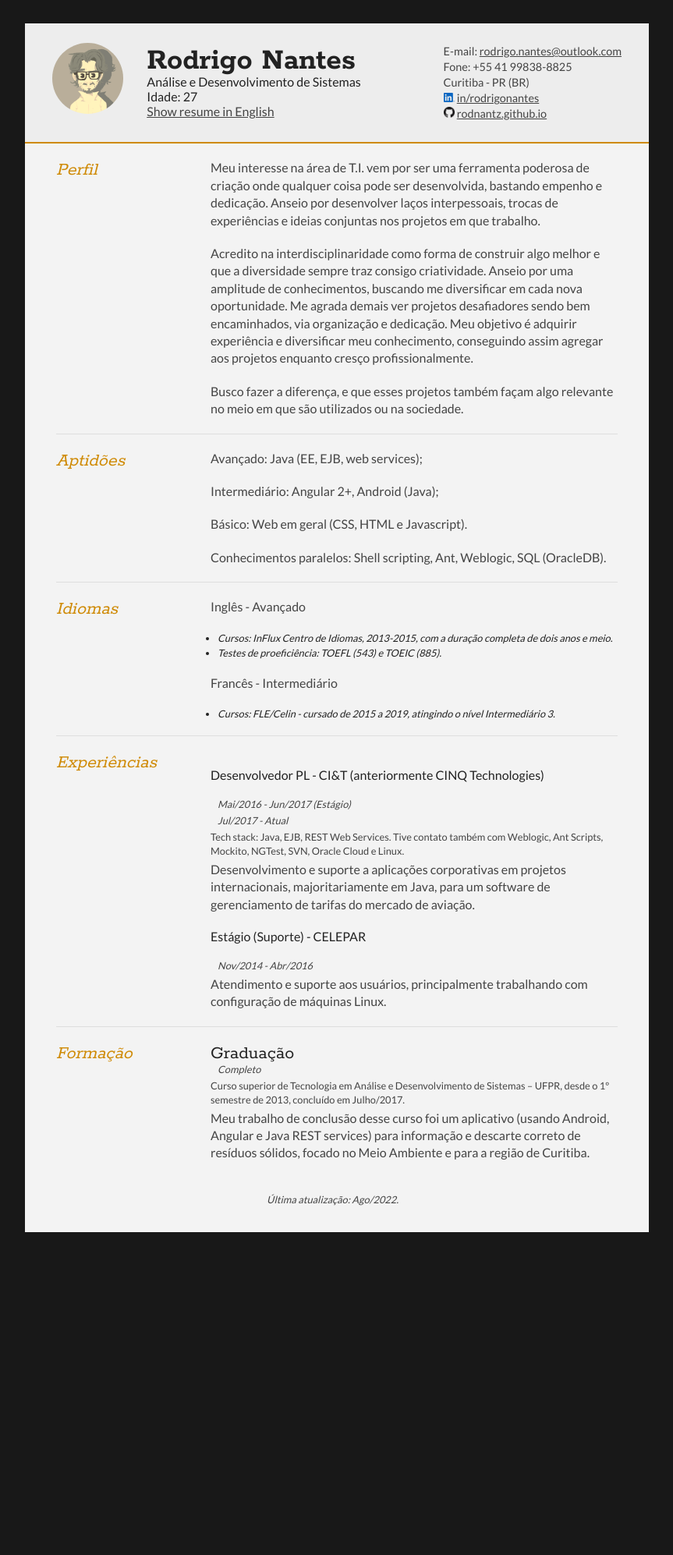
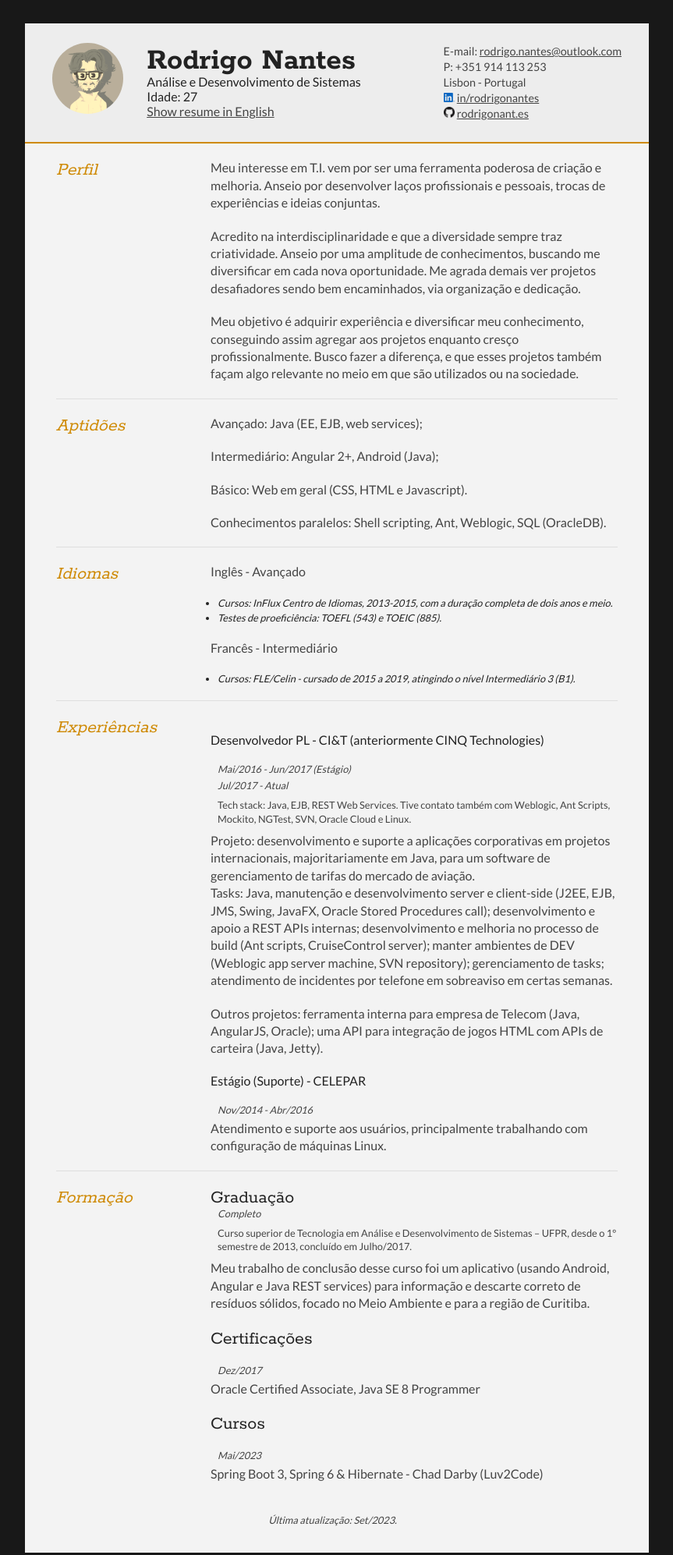
Before and after one commit to rodNantz/CV-Rods, a plain HTML site: page index.html in a window 1280 px wide. Shown: the whole page at 78% size, without its empty margins (208-1071 px from the left). Before the commit the page ends 1610 px from the top, so only its background shows below. Drawn offline with Linux system fonts and the light colour scheme.

Commit message:
CV updates

```diff
--- a/index.html
+++ b/index.html
@@ -38,15 +38,17 @@
 				<ul>
 					<li>E-mail: <a href="mailto:rodrigo.nantes@outlook.com" target="_blank">rodrigo.nantes@outlook.com</a></li>
 					<!-- <li>w: <a href="http://www.bloggs.com">www.bloggs.com</a></li> -->
-					<li>Fone: +55 41 99838-8825</li>
-					<li>Curitiba - PR (BR)</li>
+					<!-- li>P: +55 41 99838-8825</li -->
+					<li>P: +351 914 113 253</li>
+					<!-- li>Curitiba (PR) - Brazil</li -->
+					<li>Lisbon - Portugal</li>
 					<li>
 						<img class="icon" src='img/LI-Bug.svg.original.svg'> </img>
-						<a href="https://www.linkedin.com/in/rodrigonantes/?locale=en_US">in/rodrigonantes</a>
+						<a href="https://www.linkedin.com/in/rodrigonantes">in/rodrigonantes</a>
 					</li>
 					<li>
 						<img class="icon" src='img/GitHub-Mark-32px.png'> </img>
-						<a href="https://rodnantz.github.io/">rodnantz.github.io</a>
+						<a href="https://rodrigonant.es">rodrigonant.es</a>
 					</li>
 				</ul>
 			</div>
@@ -62,11 +64,11 @@
 					</div>
 
 					<div class="sectionContent">
-						<p>Meu interesse na área de T.I. vem por ser uma ferramenta poderosa de criação onde qualquer coisa pode ser desenvolvida, bastando empenho e dedicação. Anseio por desenvolver laços interpessoais, trocas de experiências e ideias conjuntas nos projetos em que trabalho.</p>
+						<p>Meu interesse em T.I. vem por ser uma ferramenta poderosa de criação e melhoria. Anseio por desenvolver laços profissionais e pessoais, trocas de experiências e ideias conjuntas.</p>
 
-						<p>Acredito na interdisciplinaridade como forma de construir algo melhor e que a diversidade sempre traz consigo criatividade. Anseio por uma amplitude de conhecimentos, buscando me diversificar em cada nova oportunidade. Me agrada demais ver projetos desafiadores sendo bem encaminhados, via organização e dedicação. Meu objetivo é adquirir experiência e diversificar meu conhecimento, conseguindo assim agregar aos projetos enquanto cresço profissionalmente.</p>
+						<p>Acredito na interdisciplinaridade e que a diversidade sempre traz criatividade. Anseio por uma amplitude de conhecimentos, buscando me diversificar em cada nova oportunidade. Me agrada demais ver projetos desafiadores sendo bem encaminhados, via organização e dedicação. </p>
 
-						<p>Busco fazer a diferença, e que esses projetos também façam algo relevante no meio em que são utilizados ou na sociedade.</p>
+						<p>Meu objetivo é adquirir experiência e diversificar meu conhecimento, conseguindo assim agregar aos projetos enquanto cresço profissionalmente. Busco fazer a diferença, e que esses projetos também façam algo relevante no meio em que são utilizados ou na sociedade.</p>
 					</div>
 				</article>
 				<div class="clear"></div>
@@ -105,7 +107,7 @@
 
 						<p>
 						Francês - Intermediário
-						<ul class="subDetails"><li> Cursos: FLE/Celin - cursado de 2015 a 2019, atingindo o nível Intermediário 3. </li></ul>
+						<ul class="subDetails"><li> Cursos: FLE/Celin - cursado de 2015 a 2019, atingindo o nível Intermediário 3 (B1). </li></ul>
 						</p>
 					</article>
 				</div>
@@ -124,7 +126,13 @@
 						<p class="subDetails">Mai/2016 - Jun/2017 (Estágio)</p>
 						<p class="subDetails">Jul/2017 - Atual</p>
 						<p class="subDetails2">Tech stack: Java, EJB, REST Web Services. Tive contato também com Weblogic, Ant Scripts, Mockito, NGTest, SVN, Oracle Cloud e Linux. </p>
-						<p>Desenvolvimento e suporte a aplicações corporativas em projetos internacionais, majoritariamente em Java, para um software de gerenciamento de tarifas do mercado de aviação.</p>
+						<p>Projeto: desenvolvimento e suporte a aplicações corporativas em projetos internacionais, majoritariamente em Java, para um software de gerenciamento de tarifas do mercado de aviação.
+							<br/>
+							Tasks: Java, manutenção e desenvolvimento server e client-side (J2EE, EJB, JMS, Swing, JavaFX, Oracle Stored Procedures call); desenvolvimento e apoio a REST APIs internas; desenvolvimento e melhoria no processo de build (Ant scripts, CruiseControl server); manter ambientes de DEV (Weblogic app server machine, SVN repository); gerenciamento de tasks; atendimento de incidentes por telefone em sobreaviso em certas semanas.
+						</p>
+						<p>Outros projetos: ferramenta interna para empresa de Telecom (Java, AngularJS, Oracle); uma API para integração de jogos HTML com APIs de carteira (Java, Jetty).
+						</p>
+
 					</article>
 
 					<article>
@@ -151,6 +159,18 @@
 						<p>Meu trabalho de conclusão desse curso foi um aplicativo (usando Android, Angular e Java REST services) para informação e descarte correto de resíduos sólidos,
 						focado no Meio Ambiente e para a região de Curitiba.</p>
 					</article>
+
+					<article>
+						<p><h2>Certificações</h2><p>
+						<p class="subDetails">Dez/2017</p>
+						<p>Oracle Certified Associate, Java SE 8 Programmer</p>
+					</article>
+
+					<article>
+						<p><h2>Cursos</h2><p>
+						<p class="subDetails">Mai/2023</p>
+						<p>Spring Boot 3, Spring 6 & Hibernate - Chad Darby (Luv2Code)</p>
+					</article>
 				</div>
 				<div class="clear"></div>
 			</section>
@@ -158,7 +178,7 @@
 
 			<footer>
 				<p class="subDetails">
-					Última atualização: Ago/2022.
+					Última atualização: Set/2023.
 				</p>
 			</footer>
 
--- a/style.css
+++ b/style.css
@@ -9,6 +9,9 @@ footer p {
 	text-align:center;
 	}
 
+br {
+	margin-bottom: 7px;
+}
 #name a {
 	color: #444;
 	text-decoration: underline;
@@ -27,7 +30,9 @@ footer p {
 .subDetails2 {
 	font-size: 0.8em;
 	/*font-style: italic;*/
-	margin-bottom: 3px;
+	margin-top: 7px;
+	margin-bottom: 7px;
+	margin-left: 9px;
 }
 
 .gringo i {
```
Also changed, not shown: i-english.html (+38 -12 lines).
